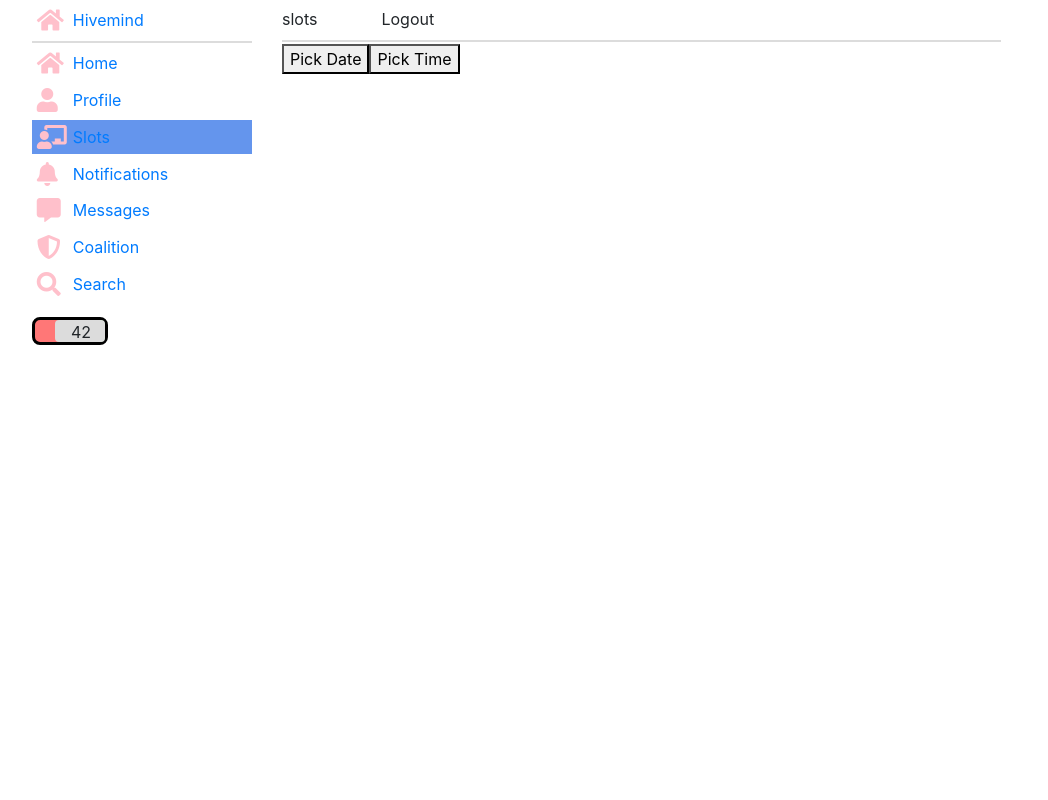
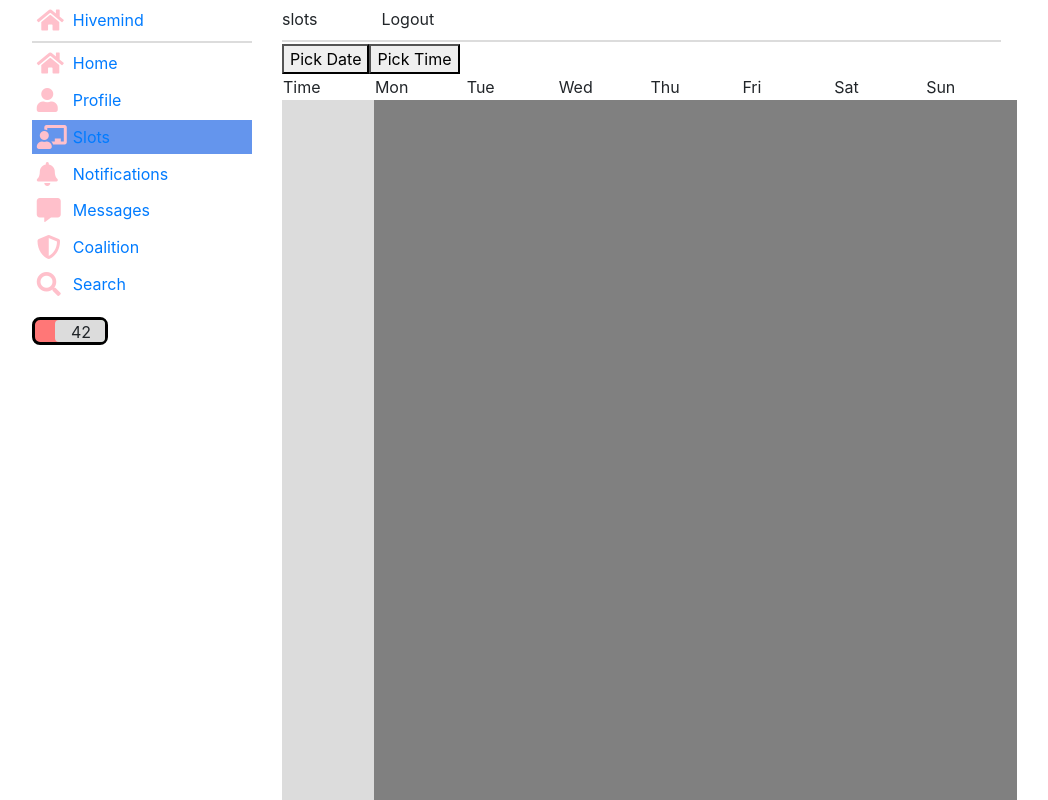
Before and after one commit to DoebelnAtz/hiisi_frontend, a React (Create React App) app: page /slots in a window 1280 px wide. Shown: the top 800 px of the page, without its empty margins (123-1171 px from the left). Built offline with nearby package versions, Linux system fonts and the light colour scheme; sample sign-in values are in the browser's storage.

Commit message:
Optimized comment requests

```diff
--- a/src/App/Components/Buttons/CommentButton.js
+++ b/src/App/Components/Buttons/CommentButton.js
@@ -4,10 +4,9 @@ import { countComments } from "../../../utils/utils";
 import './buttons.css'
 
 export default (props) => {
-    console.log(props);
     return (
-        <div className={'comment_button'}>
-            <i className="fas fa-comment-alt"></i><span className={'comment_count'}>{props.comment_count}</span>
+        <div onClick={props.expand} className={'comment_button'}>
+            <i className="fas fa-comment-alt"></i><span className={'comment_count'}>Comment</span>
         </div>
     )
 }
--- a/src/App/Feed/Post/PostButtonRow.js
+++ b/src/App/Feed/Post/PostButtonRow.js
@@ -4,11 +4,11 @@ import './post.css'
 import CommentButton from '../../Components/Buttons/CommentButton'
 import LikeButton from '../../Components/Buttons/LikeButton'
 
-const ButtonRow = ({content}) => {
+const ButtonRow = ({content, expand}) => {
 
         return (
             <div className={'row'}>
-                <CommentButton comment_count={content.comment_count}/>
+                <CommentButton expand={expand} comment_count={content.comment_count}/>
                 <LikeButton likes={content.likes} />
             </div>
         );
--- a/src/App/Feed/Post/PostMainContent.js
+++ b/src/App/Feed/Post/PostMainContent.js
@@ -9,14 +9,13 @@ import ButtonRow from "./PostButtonRow";
 
 const PostMainContent = ({content, expand}) => {
     return (
-        <div
-             onClick={expand}>
+        <div>
             <div className={'col'}>
                 <PostTitle title={content.title}
                            author={(content.creator) ? content.creator.username : 'Event'}
                            date={formatDate(content.published_date)}/>
                 <PostContent content={content.post}/>
-                <ButtonRow content={content}/>
+                <ButtonRow expand={expand} content={content}/>
             </div>
         </div>
     )
--- a/src/App/Feed/Post/ViewPost/ViewPost.js
+++ b/src/App/Feed/Post/ViewPost/ViewPost.js
@@ -10,11 +10,9 @@ import {useFetch} from "../../../Hooks/Hooks";
 const ViewPost = (props) => {
 
     const [comments, setComments] = useState([]);
-    console.log(props.content);
     useFetch(`comment_threads/${props.content.thread}`, setComments);
 
     const renderComments = (comment=comments.comment, isExpanded=true) => {
-        console.log(comments);
         if (comment) {
             return (
                 comment.map((child) => {
--- a/src/App/Profile/Profile.js
+++ b/src/App/Profile/Profile.js
@@ -15,7 +15,6 @@ const Profile = (props) => {
             let resp = await makeRequest(`profiles/${JSON.parse(window.localStorage.getItem('token')).id}`, 'get', {});
             if (isMounted.current)
                 setProfile(resp.data); // make request to profiles endpoint and get current user by id
-            console.log(resp.data);
         }
         else {
             props.history.push('login') // if user not found, redirect to login page
--- /dev/null
+++ b/src/App/Slots/SlotSchedule.js
@@ -0,0 +1,40 @@
+import React from 'react';
+
+import './slots.css'
+
+const SlotSchedule = (props) => {
+    return (
+        <div >
+            <table className={'schedule_cont'} style={{Width: "100%"}}>
+                <thead>
+                <tr>
+                    <td className={'table_head'}>Time</td>
+                    <td className={'table_head'}>Mon</td>
+                    <td className={'table_head'}>Tue</td>
+                    <td className={'table_head'}>Wed</td>
+                    <td className={'table_head'}>Thu</td>
+                    <td className={'table_head'}>Fri</td>
+                    <td className={'table_head'}>Sat</td>
+                    <td className={'table_head'}>Sun</td>
+                </tr>
+
+                </thead>
+                <tbody>
+                    <tr>
+                        <td className={'time'}></td>
+                        <td className={"table_col"}><div className={'day_grid_cont'}></div></td>
+                        <td className={"table_col"}></td>
+                        <td className={"table_col"}></td>
+                        <td className={"table_col"}></td>
+                        <td className={"table_col"}></td>
+                        <td className={"table_col"}></td>
+                        <td className={"table_col"}></td>
+                    </tr>
+                </tbody>
+            </table>
+
+        </div>
+    )
+};
+
+export default SlotSchedule
--- a/src/App/Slots/Slots.js
+++ b/src/App/Slots/Slots.js
@@ -2,7 +2,7 @@ import React, {useEffect} from 'react';
 import {useFetch, useNav} from "../Hooks/Hooks";
 
 import DatePicker from '../Components/DatePicker/DatePicker'
-
+import SlotSchedule from './SlotSchedule'
 const Slots = (props) => {
 
     useNav('slots', props.setCurrentNav);
@@ -10,6 +10,7 @@ const Slots = (props) => {
     return (
         <div>
             <DatePicker/>
+            <SlotSchedule/>
         </div>
     );
 };
--- /dev/null
+++ b/src/App/Slots/slots.css
@@ -0,0 +1,30 @@
+.schedule_container {
+    display: grid;
+    grid-template-columns:[monday]10vw[tuesday]10vw[wednesday]10vw[thursday]10vw[friday]10vw[saturday]10vw[sunday]10vw[end];
+    grid-template-rows:[t0000]10px[t0015]10px[t0030]10px[t0045]10px[t0100]10px[t0115]10px[t0130]10px[t0145]10px[t0200]10px[t0215]10px[t0230]10px[t0245]10px[t0300]10px[t0315]10px[t0330]10px[t0345]10px[t0400]10px[t0415]10px[t0430]10px[t0445]10px[t0500]10px[t0515]10px[t0530]10px[t0545]10px[t0600]10px[t0615]10px[t0630]10px[t0645]10px[t0700]10px[t0715]10px[t0730]10px[t0745]10px[t0800]10px[t0815]10px[t0830]10px[t0845]10px[t0900]10px[t0915]10px[t0930]10px[t0945]10px[t1000]10px[t1015]10px[t1030]10px[t1045]10px[t1100]10px[t1115]10px[t1130]10px[t1145]10px[t1200]10px[t1215]10px[t1230]10px[t1245]10px[t1300]10px[t1315]10px[t1330]10px[t1345]10px[t1400]10px[t1415]10px[t1430]10px[t1445]10px[t1500]10px[t1515]10px[t1530]10px[t1545]10px[t1600]10px[t1615]10px[t1630]10px[t1645]10px[t1700]10px[t1715]10px[t1730]10px[t1745]10px[t1800]10px[t1815]10px[t1830]10px[t1845]10px[t1900]10px[t1915]10px[t1930]10px[t1945]10px[t2000]10px[t2015]10px[t2030]10px[t2045]10px[t2100]10px[t2115]10px[t2130]10px[t2145]10px[t2200]10px[t2215]10px[t2230]10px[t2245]10px[t2300]10px[t2315]10px[t2330]10px[t2345]10px[t2400]10px[end];
+    border: 2px solid grey;
+}
+
+.day_grid_cont {
+    display: grid;
+    grid-template-columns: [day]10vw[end];
+    grid-template-rows:[t0000]10px[t0015]10px[t0030]10px[t0045]10px[t0100]10px[t0115]10px[t0130]10px[t0145]10px[t0200]10px[t0215]10px[t0230]10px[t0245]10px[t0300]10px[t0315]10px[t0330]10px[t0345]10px[t0400]10px[t0415]10px[t0430]10px[t0445]10px[t0500]10px[t0515]10px[t0530]10px[t0545]10px[t0600]10px[t0615]10px[t0630]10px[t0645]10px[t0700]10px[t0715]10px[t0730]10px[t0745]10px[t0800]10px[t0815]10px[t0830]10px[t0845]10px[t0900]10px[t0915]10px[t0930]10px[t0945]10px[t1000]10px[t1015]10px[t1030]10px[t1045]10px[t1100]10px[t1115]10px[t1130]10px[t1145]10px[t1200]10px[t1215]10px[t1230]10px[t1245]10px[t1300]10px[t1315]10px[t1330]10px[t1345]10px[t1400]10px[t1415]10px[t1430]10px[t1445]10px[t1500]10px[t1515]10px[t1530]10px[t1545]10px[t1600]10px[t1615]10px[t1630]10px[t1645]10px[t1700]10px[t1715]10px[t1730]10px[t1745]10px[t1800]10px[t1815]10px[t1830]10px[t1845]10px[t1900]10px[t1915]10px[t1930]10px[t1945]10px[t2000]10px[t2015]10px[t2030]10px[t2045]10px[t2100]10px[t2115]10px[t2130]10px[t2145]10px[t2200]10px[t2215]10px[t2230]10px[t2245]10px[t2300]10px[t2315]10px[t2330]10px[t2345]10px[t2400]10px[end];
+
+}
+
+.schedule_cont {
+    table-layout: fixed;
+    width: 100%;
+    height: 70vh;
+    overflow: auto;
+}
+
+.table_col {
+    background-color: grey;
+    height: 960px;
+}
+
+.time {
+    background-color: gainsboro;
+    height: 960px;
+}
```
